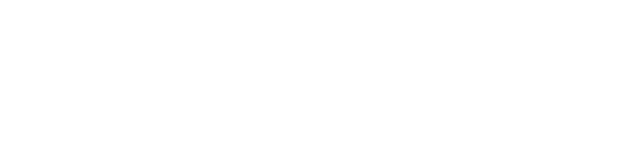
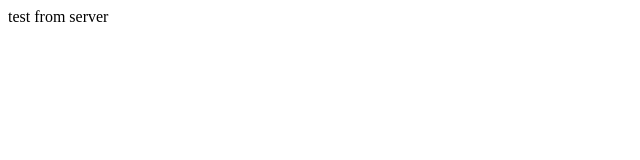
Before and after one commit to vijay-kumar-singh/react-hooks-effect-demo, a website: page index.html in a window 1280 px wide. Shown: the whole page, without its empty margins (0-640 px from the left). Drawn offline with Linux system fonts and the light colour scheme.

Commit message:
Update index.html

```diff
--- a/index.html
+++ b/index.html
@@ -1 +1,2 @@
 <div id="root"></div>
+<div>test from server</div>
```
